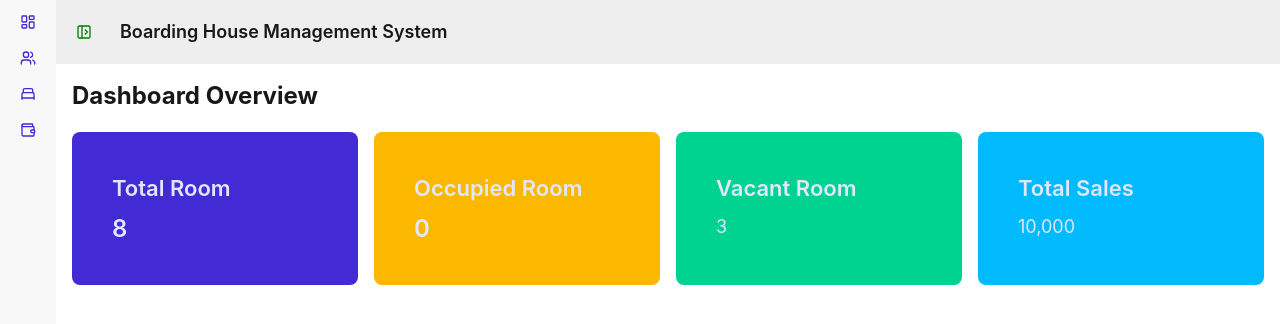
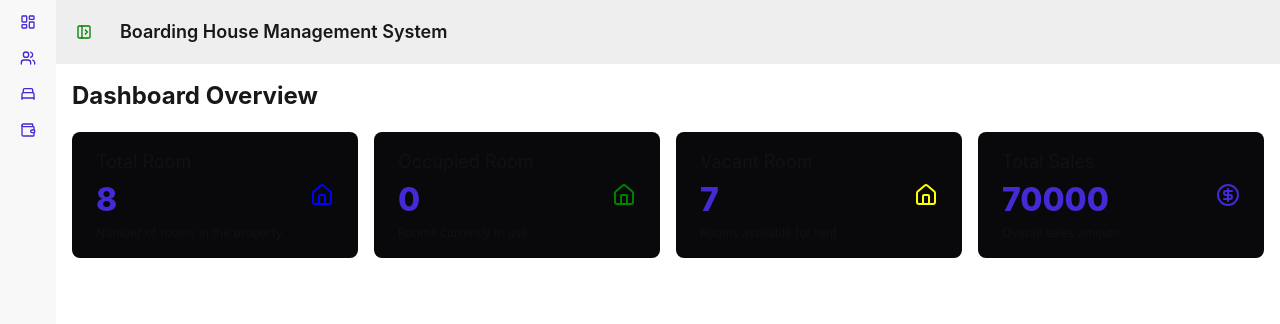
Before and after one commit to Jomerubaldo/BoardingHouse-Management-System, a React app in the folder frontend/: page / in a window 1280 px wide. Shown: the top 324 px of the page. Built offline with nearby package versions, Linux system fonts and the light colour scheme; no server answers; the HTML template or start-up script is replaced by a standard one.

Commit message:
feat: redesign dashboard cards

```diff
--- a/frontend/src/pages/Dashboard.jsx
+++ b/frontend/src/pages/Dashboard.jsx
@@ -23,31 +23,107 @@ function Dashboard() {
           Dashboard Overview
         </div>
         <div className="grid grid-cols-1 sm:grid-cols-2 lg:grid-cols-4 xl:grid-cols-4 gap-4">
-          <div className="card bg-primary text-primary-content w-auto md:card-md lg:card-lg xl:card-xl">
-            <div className="card-body">
-              <h2 className="card-title">Total Room</h2>
-              <p className="text-2xl font-semibold">8</p>
+          <div className="card bg-neutral text-primary-content w-auto md:card-md lg:card-lg xl:card-xl">
+            <div className="stat">
+              <div className="stat-figure text-primary">
+                <svg
+                  xmlns="http://www.w3.org/2000/svg"
+                  color="blue"
+                  width="24"
+                  height="24"
+                  viewBox="0 0 24 24"
+                  fill="none"
+                  stroke="currentColor"
+                  stroke-width="2"
+                  stroke-linecap="round"
+                  stroke-linejoin="round"
+                  class="lucide lucide-house-icon lucide-house"
+                >
+                  <path d="M15 21v-8a1 1 0 0 0-1-1h-4a1 1 0 0 0-1 1v8" />
+                  <path d="M3 10a2 2 0 0 1 .709-1.528l7-6a2 2 0 0 1 2.582 0l7 6A2 2 0 0 1 21 10v9a2 2 0 0 1-2 2H5a2 2 0 0 1-2-2z" />
+                </svg>
+              </div>
+              <div className="stat-title text-lg">Total Room</div>
+              <div className="stat-value text-primary">8</div>
+              <div className="stat-desc">Number of rooms in the property</div>
             </div>
           </div>
 
-          <div className="card bg-warning text-primary-content w-auto md:card-md lg:card-lg xl:card-xl">
-            <div className="card-body">
-              <h2 className="card-title">Occupied Room</h2>
-              <p className="text-2xl font-semibold">{getTotalRoom}</p>
+          <div className="card bg-neutral text-primary-content w-auto md:card-md lg:card-lg xl:card-xl">
+            <div className="stat">
+              <div className="stat-figure text-primary">
+                <svg
+                  xmlns="http://www.w3.org/2000/svg"
+                  width="24"
+                  color="green"
+                  height="24"
+                  viewBox="0 0 24 24"
+                  fill="none"
+                  stroke="currentColor"
+                  stroke-width="2"
+                  stroke-linecap="round"
+                  stroke-linejoin="round"
+                  class="lucide lucide-house-icon lucide-house"
+                >
+                  <path d="M15 21v-8a1 1 0 0 0-1-1h-4a1 1 0 0 0-1 1v8" />
+                  <path d="M3 10a2 2 0 0 1 .709-1.528l7-6a2 2 0 0 1 2.582 0l7 6A2 2 0 0 1 21 10v9a2 2 0 0 1-2 2H5a2 2 0 0 1-2-2z" />
+                </svg>
+              </div>
+              <div className="stat-title text-lg">Occupied Room</div>
+              <div className="stat-value text-primary">{getTotalRoom}</div>
+              <div className="stat-desc">Rooms currently in use</div>
             </div>
           </div>
 
-          <div className="card bg-success text-primary-content w-auto md:card-md lg:card-lg xl:card-xl">
-            <div className="card-body">
-              <h2 className="card-title">Vacant Room</h2>
-              <p>3</p>
+          <div className="card bg-neutral text-primary-content w-auto md:card-md lg:card-lg xl:card-xl">
+            <div className="stat">
+              <div className="stat-figure text-primary">
+                <svg
+                  xmlns="http://www.w3.org/2000/svg"
+                  color="yellow"
+                  width="24"
+                  height="24"
+                  viewBox="0 0 24 24"
+                  fill="none"
+                  stroke="currentColor"
+                  stroke-width="2"
+                  stroke-linecap="round"
+                  stroke-linejoin="round"
+                  class="lucide lucide-house-icon lucide-house"
+                >
+                  <path d="M15 21v-8a1 1 0 0 0-1-1h-4a1 1 0 0 0-1 1v8" />
+                  <path d="M3 10a2 2 0 0 1 .709-1.528l7-6a2 2 0 0 1 2.582 0l7 6A2 2 0 0 1 21 10v9a2 2 0 0 1-2 2H5a2 2 0 0 1-2-2z" />
+                </svg>
+              </div>
+              <div className="stat-title text-lg">Vacant Room</div>
+              <div className="stat-value text-primary">7</div>
+              <div className="stat-desc">Rooms available for rent</div>
             </div>
           </div>
 
-          <div className="card bg-info text-primary-content w-auto md:card-md lg:card-lg xl:card-xl">
-            <div className="card-body">
-              <h2 className="card-title">Total Sales</h2>
-              <p>10,000</p>
+          <div className="card bg-neutral text-primary-content w-auto md:card-md lg:card-lg xl:card-xl">
+            <div className="stat">
+              <div className="stat-figure text-primary">
+                <svg
+                  xmlns="http://www.w3.org/2000/svg"
+                  width="24"
+                  height="24"
+                  viewBox="0 0 24 24"
+                  fill="none"
+                  stroke="currentColor"
+                  stroke-width="2"
+                  stroke-linecap="round"
+                  stroke-linejoin="round"
+                  class="lucide lucide-circle-dollar-sign-icon lucide-circle-dollar-sign"
+                >
+                  <circle cx="12" cy="12" r="10" />
+                  <path d="M16 8h-6a2 2 0 1 0 0 4h4a2 2 0 1 1 0 4H8" />
+                  <path d="M12 18V6" />
+                </svg>
+              </div>
+              <div className="stat-title text-lg">Total Sales</div>
+              <div className="stat-value text-primary">70000</div>
+              <div className="stat-desc">Overall sales amount</div>
             </div>
           </div>
         </div>
```
